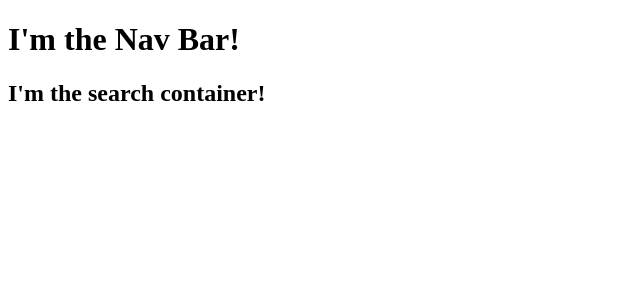
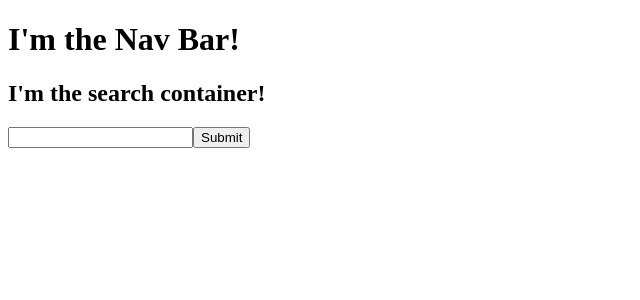
Before and after one commit to seeRoseCode/ns-code-challenge, a React (Create React App) app: page /search in a window 1280 px wide. Shown: the top 300 px of the page, without its empty margins (0-640 px from the left). Built offline with nearby package versions, Linux system fonts and the light colour scheme.

Commit message:
successfully rendering the correct comic based on user's input

```diff
--- a/src/components/containers/SearchContainer.js
+++ b/src/components/containers/SearchContainer.js
@@ -1,10 +1,41 @@
 import React, { Component } from 'react'
 
 class SearchContainer extends Component{
+
+  state = {
+    result: null,
+  }
+
+  //dynamically create the SKCD url using the user's input
+  handleSubmit = (e) => {
+    e.preventDefault()
+    let searchInput = e.target.children[0].value
+    let XKCDURL = `https://xkcd.now.sh/?comic=${searchInput}`
+    // debugger
+    // console.log("search Input: ", e.target.children[0].value)
+    // console.log("complete URL: ", XKCDURL)
+    this.fetchComic(XKCDURL)
+  }
+
+
+  fetchComic = (comicUrl) => {
+    fetch(comicUrl)
+    .then(res => res.json())
+    // .then(res => console.log("search result: ", res))
+    .then(res => this.setState({result: res}))
+  }
+
   render(){
     return(
       <div>
         <h2>I'm the search container!</h2>
+        <form  onSubmit={this.handleSubmit}>
+          <input className="searchInput" type="text" name="search"/>
+          <input className="searchSubmit" type="submit"/>
+        </form>
+        {
+          this.state.result ? <img className="searchImage" title={this.state.result.alt} alt={this.state.result.title} src={this.state.result.img}/> : null
+        }
       </div>
     )
   }
```
